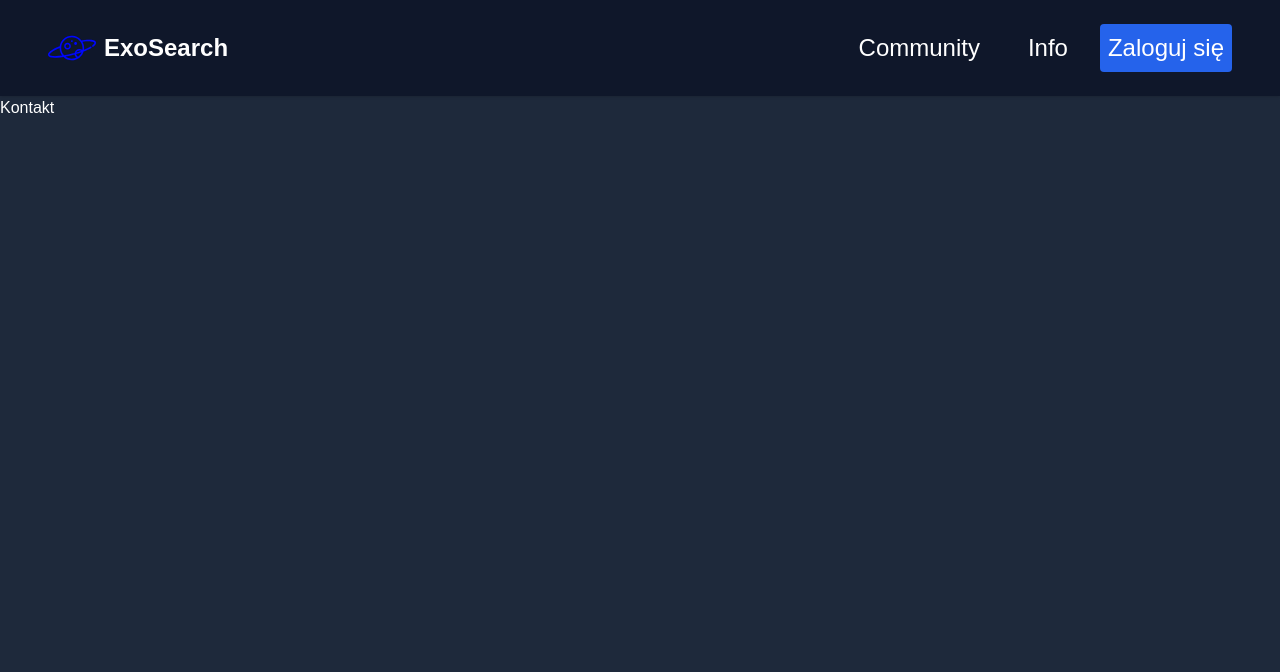
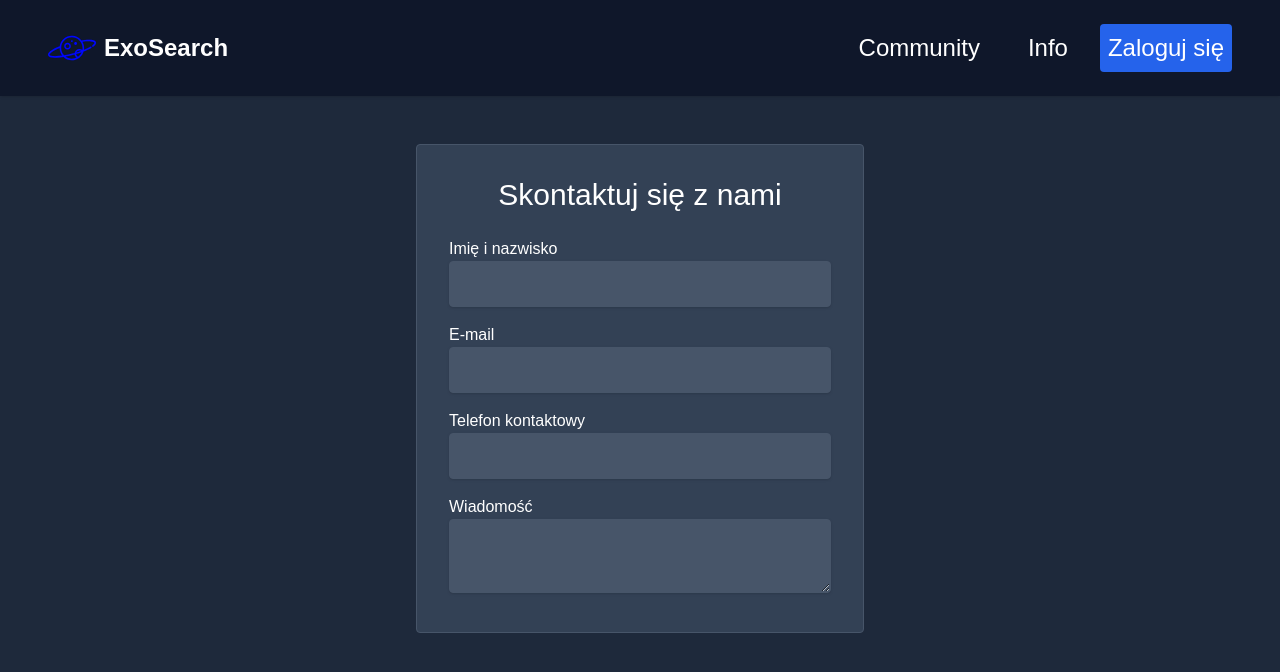
Before and after one commit to Andrz3jj/front-end-hackathon, a React (Vite) app in the folder landing-page/: page /Contact in a window 1280 px wide. Shown: the top 672 px of the page. Built offline with nearby package versions, Linux system fonts and the light colour scheme.

Commit message:
add contact page

```diff
--- a/landing-page/src/components/Contact.tsx
+++ b/landing-page/src/components/Contact.tsx
@@ -1,11 +1,26 @@
 import "../App.css";
-
 
 const Contact = () => {
   return (
     <>
       <div className="bg-slate-800 text-white min-h-screen">
-                <span>Kontakt</span>
+        <div className="container mx-auto p-4 pt-6 md:p-6 lg:p-12">
+          <div className="bg-slate-700 border border-slate-600 rounded p-8 text-center max-w-md mx-auto">
+            <span className="text-3xl">Skontaktuj się z nami</span><br/><br/>
+            <span className="flex">Imię i nazwisko</span>
+            <input type="text"
+              className="bg-slate-600 text-lg p-2 rounded shadow border border-slate-600 w-full focus:outline-none focus:shadow-lg transition"/>
+            <span className="flex mt-4">E-mail</span>
+            <input type="text"
+              className="bg-slate-600 text-lg p-2 rounded shadow border border-slate-600 w-full focus:outline-none focus:shadow-lg transition"/>
+            <span className="flex mt-4">Telefon kontaktowy</span>
+            <input type="text"
+              className="bg-slate-600 text-lg p-2 rounded shadow border border-slate-600 w-full focus:outline-none focus:shadow-lg transition"/>
+            <span className="flex mt-4">Wiadomość</span>
+            <textarea
+              className="bg-slate-600 text-lg p-2 rounded shadow border border-slate-600 w-full focus:outline-none focus:shadow-lg transition"></textarea>
+          </div>
+        </div>
       </div>
     </>
   );
```
Lines whose indentation alone changed are shown as unchanged.
